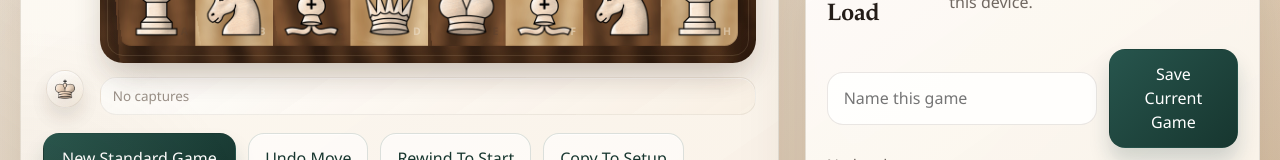
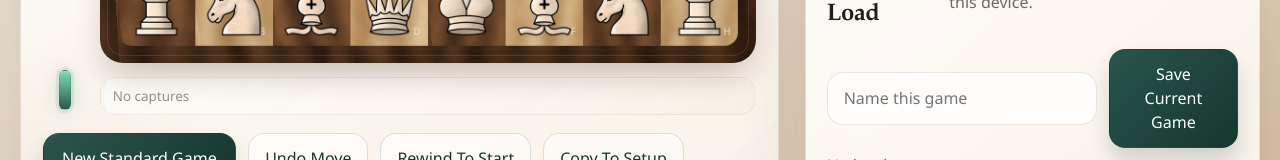
Before and after one commit to 1Brajesh/Chess, a React (Vite) app: page / in a window 1280 px wide. Shown: the part 720-880 px from the top of the page. Built offline with nearby package versions, Linux system fonts and the light colour scheme.

Commit message:
Replace turn icon with glowing pill

```diff
--- a/src/App.jsx
+++ b/src/App.jsx
@@ -171,17 +171,11 @@ function CapturedTray({
   );
 }
 
-function TurnMarker({ active, pieceStyle, piece }) {
+function TurnMarker({ active, title }) {
   return (
     <div className={active ? 'turn-marker-slot active' : 'turn-marker-slot'}>
       {active ? (
-        <div className="turn-marker" title={`${PIECE_LABELS[piece]} to move`}>
-          <ChessPiece
-            piece={piece}
-            pieceStyle={pieceStyle}
-            className="turn-marker-piece"
-          />
-        </div>
+        <div className="turn-marker" title={title} aria-label={title} />
       ) : null}
     </div>
   );
@@ -224,7 +218,7 @@ export default function App() {
       : [];
   const setupFen = boardMapToFen(setupState.position, setupState.turn);
   const setupValidation = safeValidateFen(setupFen);
-  const activeTurnPiece = `${activeTurnColor}K`;
+  const activeTurnLabel = activeTurnColor === 'w' ? 'White to move' : 'Black to move';
   const activePieceStyleLabel =
     PIECE_STYLE_OPTIONS.find((option) => option.value === pieceStyle)?.label ??
     'Wood + Ivory';
@@ -549,17 +543,15 @@ export default function App() {
       <main className="layout">
         <section className="board-panel card">
           <div className="board-stage">
-            <aside className="turn-marker-column" aria-label={`${PIECE_LABELS[activeTurnPiece]} to move`}>
+            <aside className="turn-marker-column" aria-label={activeTurnLabel}>
               <TurnMarker
                 active={activeTurnColor === topCaptureColor}
-                pieceStyle={pieceStyle}
-                piece={activeTurnPiece}
+                title={activeTurnLabel}
               />
               <div className="turn-marker-spacer" aria-hidden="true" />
               <TurnMarker
                 active={activeTurnColor === bottomCaptureColor}
-                pieceStyle={pieceStyle}
-                piece={activeTurnPiece}
+                title={activeTurnLabel}
               />
             </aside>
 
--- a/src/styles.css
+++ b/src/styles.css
@@ -206,23 +206,18 @@ button {
 }
 
 .turn-marker {
-  display: inline-grid;
-  place-items: center;
-  width: 2.4rem;
-  height: 2.4rem;
+  display: inline-block;
+  width: 0.72rem;
+  height: 2.5rem;
   border-radius: 999px;
-  border: 1px solid rgba(82, 61, 45, 0.1);
+  border: 1px solid rgba(39, 85, 77, 0.18);
   background:
-    linear-gradient(145deg, rgba(255, 255, 255, 0.78), rgba(246, 236, 222, 0.72)),
-    rgba(255, 248, 240, 0.68);
+    linear-gradient(180deg, rgba(120, 220, 178, 0.96), rgba(39, 85, 77, 0.98));
   box-shadow:
-    inset 0 1px 0 rgba(255, 255, 255, 0.64),
-    0 10px 18px rgba(66, 43, 25, 0.08);
-}
-
-.piece-render.turn-marker-piece {
-  width: 1.55rem;
-  height: 1.55rem;
+    inset 0 1px 0 rgba(255, 255, 255, 0.34),
+    0 0 0 0.2rem rgba(72, 156, 124, 0.12),
+    0 0 1rem rgba(72, 156, 124, 0.28);
+  animation: turn-pill-pulse 1.9s ease-in-out infinite;
 }
 
 .captured-tray {
@@ -301,6 +296,23 @@ button {
     transform: scale(1);
     opacity: 1;
     filter: brightness(1);
+  }
+}
+
+@keyframes turn-pill-pulse {
+  0%,
+  100% {
+    box-shadow:
+      inset 0 1px 0 rgba(255, 255, 255, 0.34),
+      0 0 0 0.2rem rgba(72, 156, 124, 0.12),
+      0 0 1rem rgba(72, 156, 124, 0.28);
+  }
+
+  50% {
+    box-shadow:
+      inset 0 1px 0 rgba(255, 255, 255, 0.38),
+      0 0 0 0.28rem rgba(72, 156, 124, 0.18),
+      0 0 1.35rem rgba(72, 156, 124, 0.34);
   }
 }
 
```
